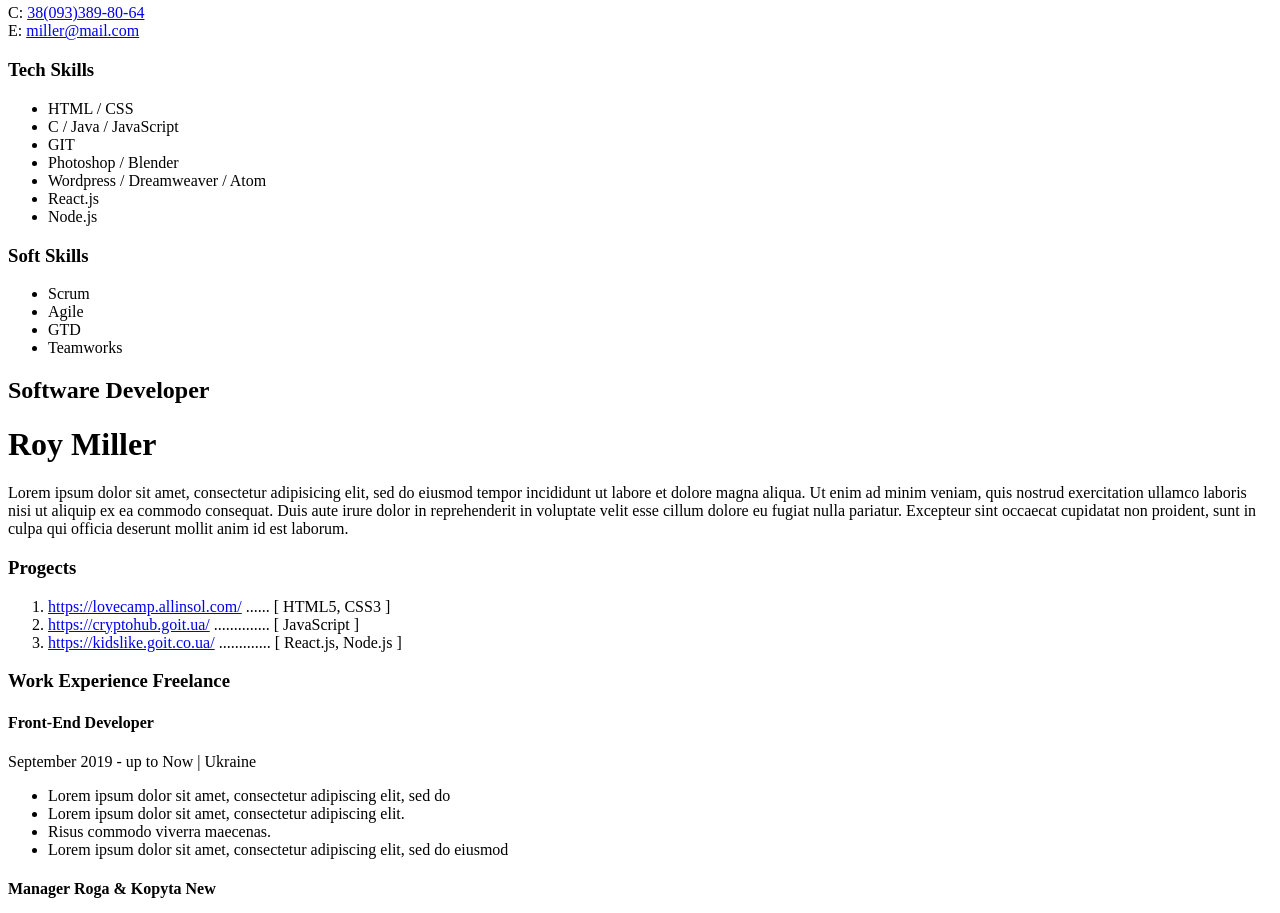
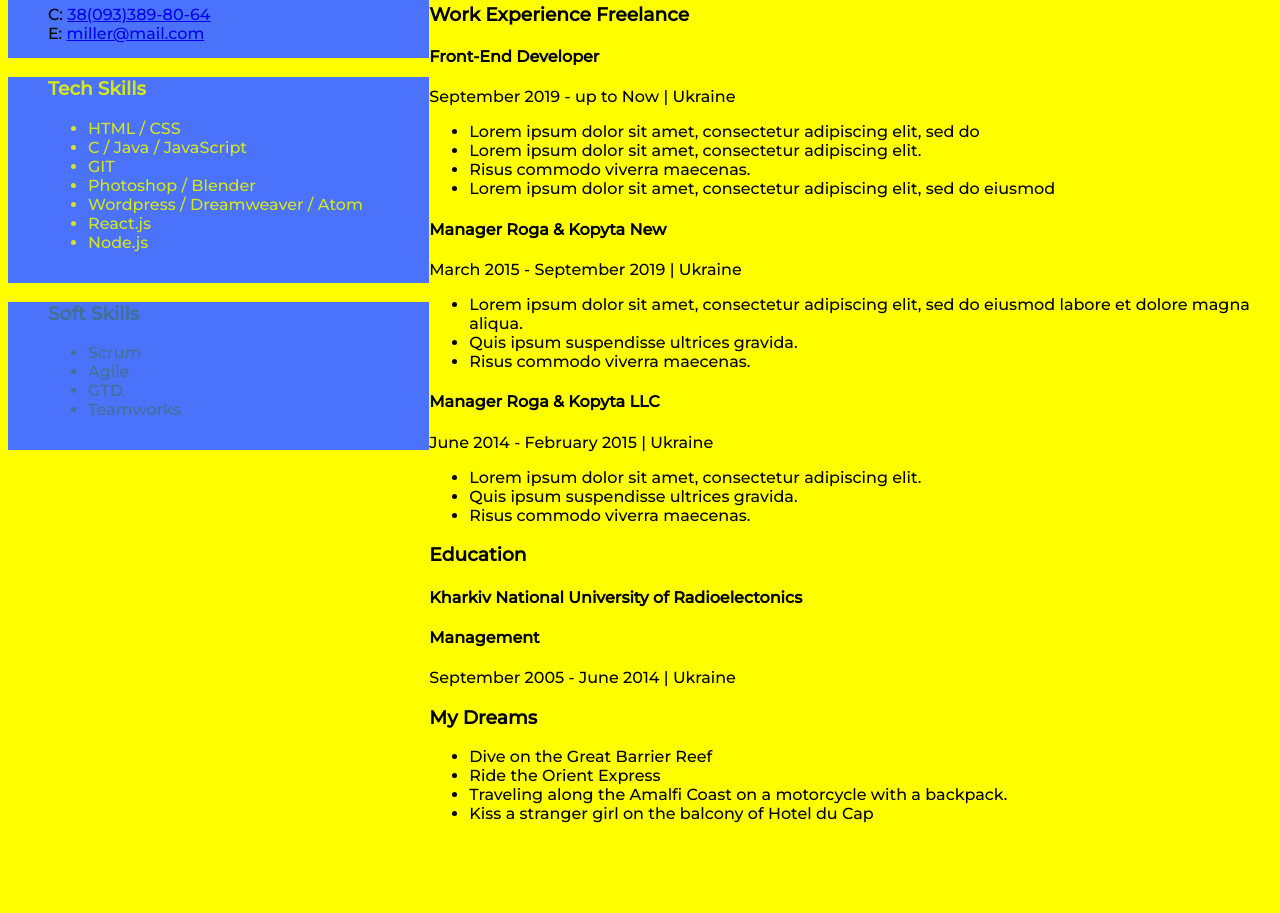
Before and after one commit to dmitry-mishchuk/resume-marathon, a plain HTML site: page onlyHtmlCss/index.html in a window 1280 px wide. Shown: the part 367-1280 px from the top of the page. After the commit the page ends 1214 px from the top, so only its background shows below. Drawn offline with Linux system fonts and the light colour scheme.

Commit message:
Add Css and dowload my dreams container in html

```diff
--- a/onlyHtmlCss/css/style.css
+++ b/onlyHtmlCss/css/style.css
@@ -0,0 +1,29 @@
+body {
+  background: yellow;
+  font-family: 'Montserrat', sans-serif;
+}
+.mainContainer {
+  display: flex;
+  flex-direction: row;
+  width: 100%;
+}
+.conteinerMenu {
+  flex: 1;
+}
+
+.containerHead {
+  flex: 2;
+}
+
+.contact,.techSkills,.softSkills  {
+  background: rgba(75,114,251,1);
+  padding-left: 40px;
+  padding-bottom: 15px;
+  box-sizing: border-box;
+}
+.techSkills {
+  color: rgba(213,230,29,1);
+}
+.softSkills{
+  color: rgba(67,112,149,1);
+}
--- a/onlyHtmlCss/index.html
+++ b/onlyHtmlCss/index.html
@@ -4,9 +4,13 @@
     <meta charset="UTF-8" />
     <meta name="viewport" content="width=device-width, initial-scale=1.0" />
     <title>About Me</title>
+    <link rel="stylesheet" href="./css/style.css">
+    <link href="https://fonts.googleapis.com/css2?family=Montserrat:wght@500&display=swap" rel="stylesheet">
   </head>
   <body>
     <div class="mainContainer">
+
+
       <!--Menu-->
       <aside class="conteinerMenu">
         <img src="https://media.filmz.ru/photos/full/filmz.ru_f_46415.jpg" alt="Roy Miller" height="300px">
@@ -44,6 +48,8 @@
 
         </div>
       </aside>
+
+
       <!--Main Container-->
       <div class="containerHead">
         <!--About me Container-->
@@ -125,7 +131,20 @@
               <span>September 2005 - June 2014 | Ukraine</span>
           </div>
         </div>
+
+        <div class="containerDreams">
+          <h3>My Dreams</h3>
+          <ul>
+            <li>Dive on the Great Barrier Reef</li>
+            <li>Ride the Orient Express</li>
+            <li>Traveling along the Amalfi Coast on a motorcycle with a backpack.</li>
+            <li>Kiss a stranger girl on the balcony of Hotel du Cap</li>
+          </ul>
+        </div>
       </div>
+
+
+
     </div>
   </body>
 </html>
```
